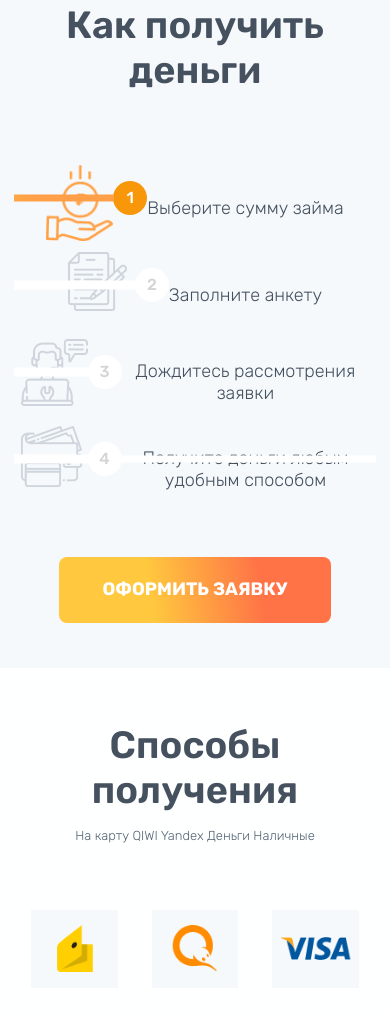
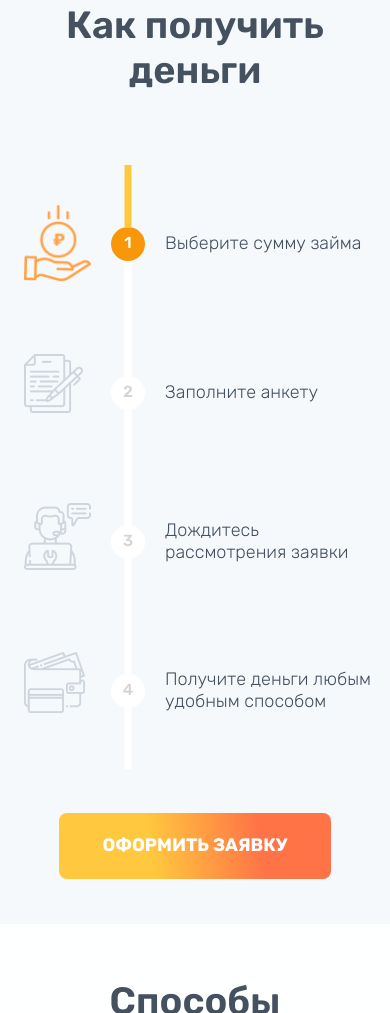
Before and after one commit to serezha3179/Fire_Money, a website: page src/index.html in a window 390 px wide. Shown: the part 1844-2857 px from the top of the page. Drawn offline with nearby package versions, Linux system fonts and the light colour scheme; files that its build step writes are made by us from their sources; files whose address does not match are found by name.

```diff
--- a/gulp/version.json
+++ b/gulp/version.json
@@ -1,3 +1,3 @@
 {
-    "main": "20220620223423"
+    "main": "20220621205235"
 }
--- a/src/index.html
+++ b/src/index.html
@@ -57,27 +57,8 @@
          <section class="money">
             <div class="container">
                 <h2 class="money__title title">Как получить деньги</h2>
-                <!-- <div class="money__wrapper">
-                    <div class="money__images">
-                        <div class="money__image"><img src="@img/money/money_image1.png" alt="coin" class="money__img"></div>
-                        <div class="money__image"><img src="@img/money/money_image2.png" alt="paper" class="money__img"></div>
-                        <div class="money__image"><img src="@img/money/money_image3.png" alt="person" class="money__img"></div>
-                        <div class="money__image"><img src="@img/money/money_image4.png" alt="wallet" class="money__img"></div>
-                    </div>
-                    <div class="money__items">
-                        <div class="money__item">1</div>
-                        <div class="money__item">2</div>
-                        <div class="money__item">3</div>
-                        <div class="money__item">4</div>
-                    </div>
-                    <div class="money__texts">
-                        <p class="money__text">Выберите сумму займа</p>
-                        <p class="money__text">Заполните анкету</p>
-                        <p class="money__text">Дождитесь рассмотрения заявки</p>
-                        <p class="money__text">Получите деньги любым удобным способом</p>
-                    </div>
-                </div>-->
                 <div class="money__wrapper">
+                    <div class="money__wrapper-inner">
                     <div class="money__items">
                         <div class="money__image"><img src="@img/money/money_image1.png" alt="coin" class="money__img"></div>
                         <div class="money__item">1</div>
@@ -98,7 +79,8 @@
                         <div class="money__item">4</div>
                         <p class="money__text">Получите деньги любым удобным способом</p>
                     </div>
-                  </div>
+                    </div>
+                   </div>
                   <div class="money__button-wrapper">
                   <a href="/" class="money__button button">Оформить заявку</a>
                   </div>
@@ -130,6 +112,7 @@
                 </div>
                 </div>
          </section>
+
       </div>
     <script src="js/app.min.js"></script>
     </body>
--- a/src/scss/style.scss
+++ b/src/scss/style.scss
@@ -430,16 +430,21 @@
     margin-bottom: 72px;
 }
 .money__wrapper {
+    text-align: center;
+}
+.money__wrapper-inner {
     overflow: hidden;
-    // position: relative;
     display: flex;
-    justify-content: space-around;
     margin-bottom: 44px;
 }
+
 @media (max-width: 600px) {
-    .money__wrapper {
+    .money__wrapper-inner {
         flex-direction: column;
-        align-items: center;
+        justify-content: center;
+        align-items: flex-start;
+        display: inline-flex;
+        padding: 40px 0px;
     }
 }
 .money__items {
@@ -452,8 +457,13 @@
 @media (max-width: 600px) {
     .money__items {
         flex-direction: row;
-        justify-content: center;
+        justify-content: space-around;
         align-items: center;
+        flex: 0 0 auto;
+        margin-bottom: 72px;
+    }
+    .money__items:last-child {
+        margin-bottom: 0px;
     }
 }
 .money__items:nth-child(1) {
@@ -477,6 +487,14 @@
     width: 67px;
     height: 77px;
 }
+@media (max-width: 600px) {
+    .money__image {
+        margin-bottom: 0px;
+        margin-right: 20px;
+        margin-left: 10px;
+        flex: 0 0 auto;
+    }
+}
 .money__item {
     position: relative;
     display: flex;
@@ -490,6 +508,13 @@
     border-radius: 50%;
     background: rgb(247, 151, 9);
     margin-bottom: 21px;
+}
+@media (max-width: 600px) {
+    .money__item {
+        margin-bottom: 0px;
+        margin-right: 20px;
+        flex: 0 0 auto;
+    }
 }
 .money__items:nth-child(n+2) .money__item {
     background: white;
@@ -505,6 +530,7 @@
     height: 7px;
     background: linear-gradient(81.55deg, #FFC83E 33.93%, #FF9F47 73.78%);
 }
+
 .money__items:nth-child(4) .money__item::after {
     position: absolute;
     content: "";
@@ -520,133 +546,29 @@
     background: white;
     height: 9px;
 }
+@media (max-width: 600px) {
+    .money__item::before {
+        top: 1px;
+        left: 50%;
+        transform: translate(-50%,-100%);
+        width: 7px;
+        height: 300px;
+    }
+    .money__items:nth-child(n+2) .money__item::before {
+        background: white;
+        height: 300px;
+    }
+    .money__items:nth-child(4) .money__item::after {
+        bottom: -1px;
+        right: 50%;
+        transform: translate(50%,5%);
+        width: 7px;
+        height: 300px;
+    }
+}
 .money__button-wrapper {
     text-align: center;
 }
-
-/*
-.money__images {
-    display: flex;
-    justify-content: space-around;
-    margin-bottom: 48px;
-}
-.money__items {
-    display: flex;
-    justify-content: space-around;
-    position: relative;
-    top: 50%;
-    font-size: 16px;
-    font-weight: 500;
-    color: #D6D3D3;
-    margin-bottom: 34px;
-    width: 100%;
-    height: 7px;
-    background: #D6D3D3;
-}
-.money__items::before {
-    position: absolute;
-    content: '';
-    top: 0;
-    left: 0;
-    width: 12%;
-    height: 7px;
-    background: #FF9F47;
-}
-.money__item {
-    position: relative;
-    top: -12px;
-    display: flex;
-    justify-content: center;
-    align-items: center;
-    width: 34px;
-    height: 34px;
-    // width: 134px;
-    // height: 134px;
-    border-radius: 50%;
-    background: #FFA147;
-    // background: #D6D3D3;
-    // z-index: 1;
-}
-
-.money__item:nth-child(1){
-    // position: relative;
-    background: #FFA147;
-    background: white;
-    // z-index: 1;
-}
-.money__item:nth-child(2){
-    background: #FFA147;
-    background: white;
-    // z-index: 1;
-}
-.money__item:nth-child(3){
-    background: #FFA147;
-    background: white;
-    // z-index: 1;
-}
-.money__item:nth-child(4){
-    background: #FFA147;
-    background: white;
-    // z-index: 1;
-}
-*/
-
-
-/*
-.money__item:nth-child(1)::before {
-    position: absolute;
-    content: '';
-    top: 50%;
-    transform: translate(-50%, -50%);
-    // left: 0px;
-    // width: 163px;
-    width: 313px;
-    height: 7px;
-    background: #FFA147;
-    // background: white;
-    // z-index: -1;
-}
-.money__item:nth-child(2)::before {
-    position: absolute;
-    content: '';
-    top: 50%;
-    transform: translate(-50%, -50%);
-    // left: 0px;
-    // width: 163px;
-    width: 313px;
-    height: 7px;
-    background: #FFA147;
-    // background: white;
-    // z-index: -1;
-}
-
-.money__item:nth-child(3)::before {
-    position: absolute;
-    content: '';
-    top: 50%;
-    transform: translate(-50%, -50%);
-    // left: 0px;
-    // width: 163px;
-    width: 313px;
-    height: 7px;
-    background: #FFA147;
-    // background: white;
-    // z-index: -1;
-}
-.money__item:nth-child(4)::before {
-    position: absolute;
-    content: '';
-    top: 50%;
-    transform: translate(-50%, -50%);
-    // left: 0px;
-    // width: 163px;
-    width: 313px;
-    height: 7px;
-    background: #FFA147;
-    // background: white;
-    // z-index: -1;
-}
-*/
 .money__texts {
     display: flex;
     justify-content: space-around;
@@ -659,6 +581,11 @@
     color: #45515F;
     text-align: center;
 
+}
+@media (max-width: 600px) {
+    .money__text {
+        text-align: left;
+    }
 }
 ///////////////////////////////////////// ways //////////////////////////////////////
 .ways {
@@ -716,3 +643,4 @@
 .ways__button-wrapper {
     text-align: center;
 }
+///////////////////////////////////////////// why ///////////////////////////////////////////
```
Also changed, not shown: dist/css/style.css, dist/css/style.min.css, dist/index.html, dist/sourcemaps/style.css.min.css, 1 other file.
